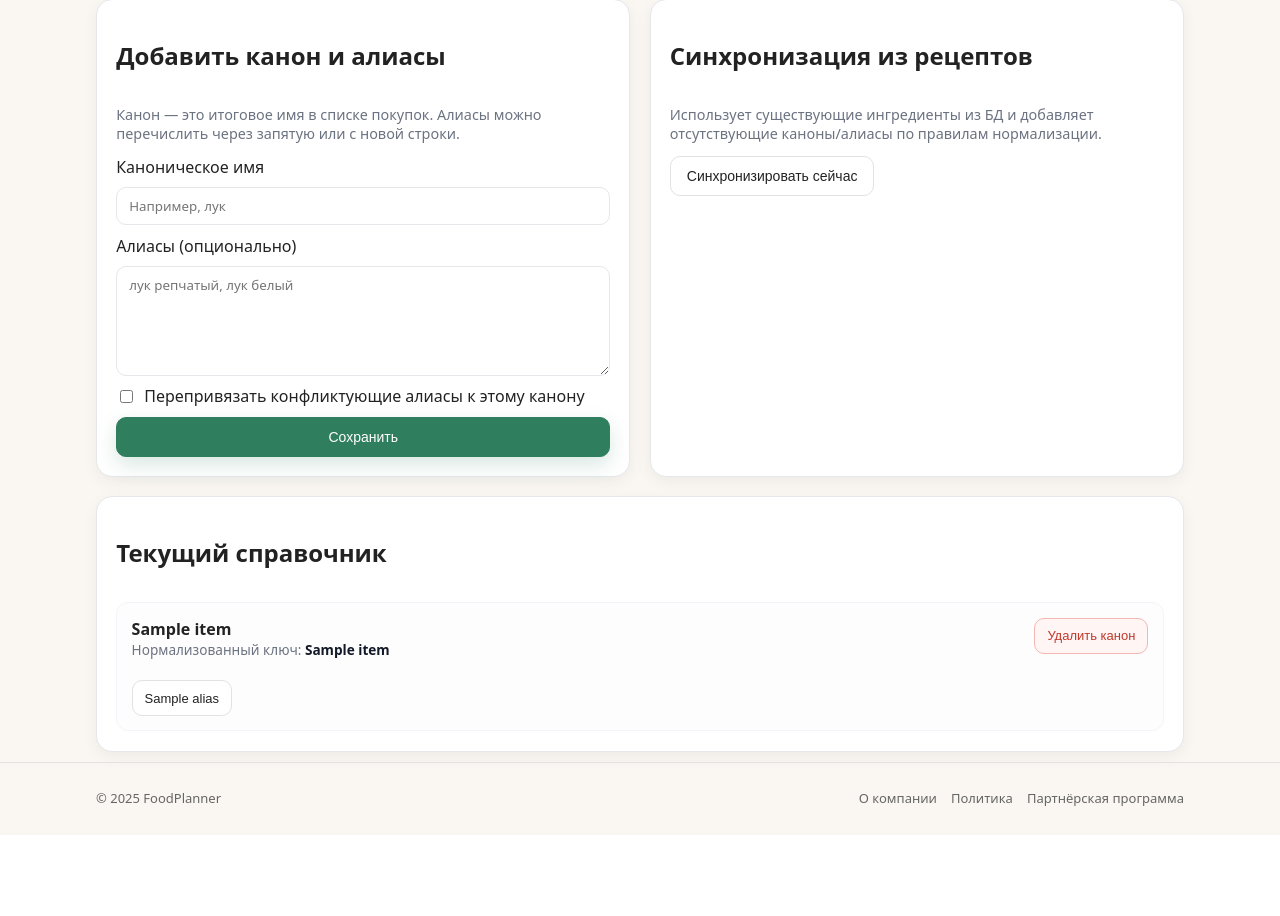
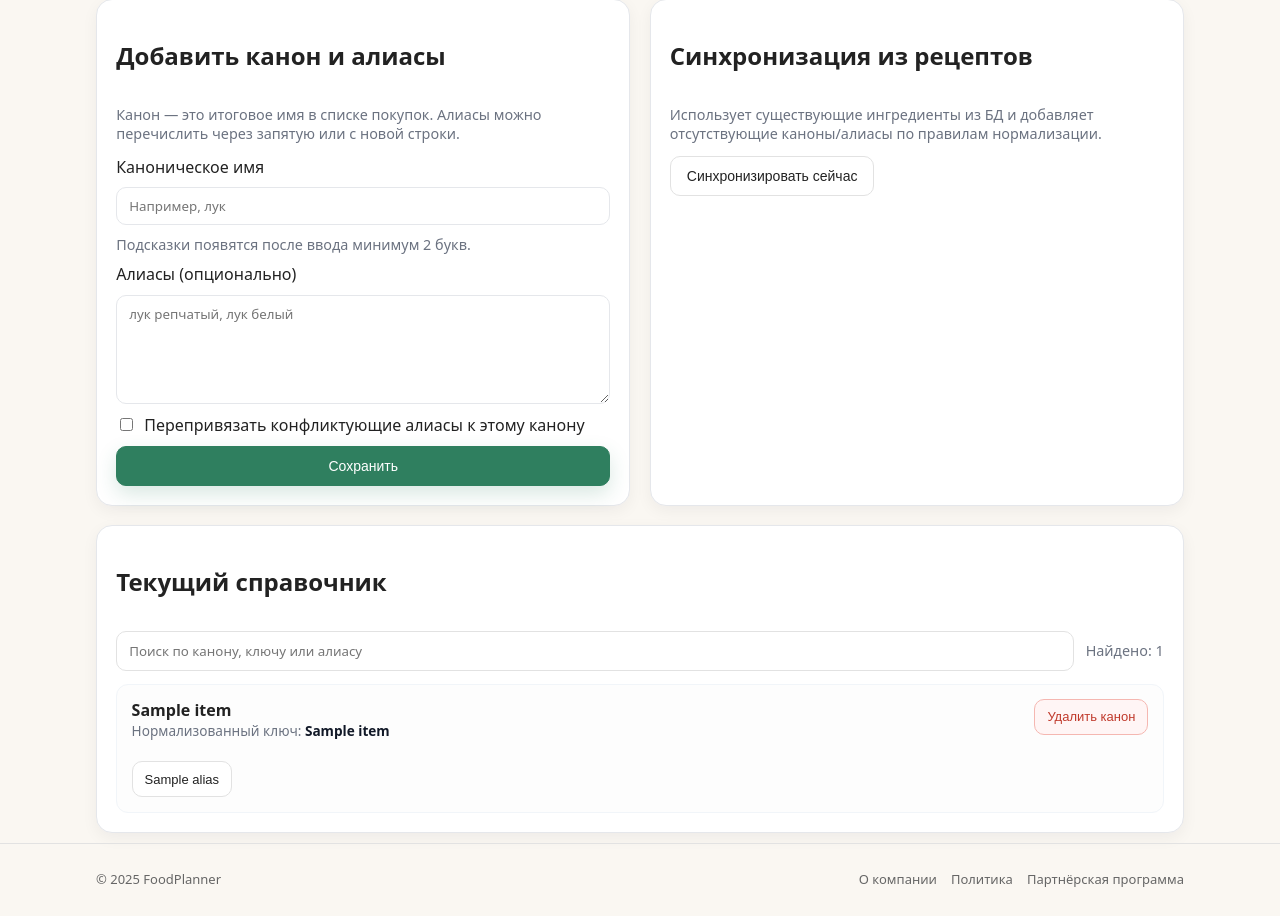
Before and after one commit to Tomich37/foodplanner, a FastAPI app: template templates/admin_ingredients.html in a window 1280 px wide. Shown: the part 384-1300 px from the top of the page. Before the commit the page ends 1219 px from the top, so only its background shows below. Run offline with FastAPI, Linux system fonts and the light colour scheme; the template is opened without the code that fills it: most values are stand-ins (such as "Sample title", 1, 10 or a date in 2020); parts of the project's set-up code (start-up, migrations or seed data) failed here and were passed over.

Commit message:
Поиск ингридиентов в админке

```diff
--- a/static/css/pages/admin_tags.css
+++ b/static/css/pages/admin_tags.css
@@ -111,3 +111,23 @@
     font-weight: 700;
     margin-top: 0.2rem;
 }
+
+.admin-tags__toolbar {
+    display: flex;
+    flex-wrap: wrap;
+    gap: 0.75rem;
+    align-items: center;
+}
+
+.admin-tags__search {
+    border: 1px solid #e5e7eb;
+    border-radius: 10px;
+    padding: 0.55rem 0.75rem;
+    min-width: min(100%, 380px);
+    flex: 1 1 280px;
+}
+
+.admin-tags__search-meta {
+    font-size: 0.9rem;
+    color: #6b7280;
+}
--- /dev/null
+++ b/static/js/admin_ingredients.js
@@ -0,0 +1,102 @@
+(function () {
+    "use strict";
+
+    const page = document.querySelector(".admin-tags");
+    if (!page) {
+        return;
+    }
+
+    const canonicalInput = page.querySelector("#canonical-name");
+    const canonicalList = page.querySelector("#canonical-name-suggestions");
+    const canonicalOptionsNode = page.querySelector("#canonical-name-options-source");
+
+    const parseCanonicalOptions = () => {
+        if (!canonicalOptionsNode) {
+            return [];
+        }
+        return Array.from(canonicalOptionsNode.querySelectorAll("option"))
+            .map((option) => (option.value || "").trim())
+            .filter(Boolean);
+    };
+
+    const canonicalOptions = parseCanonicalOptions();
+    const normalize = (value) => (value || "").toLowerCase().replace(/ё/g, "е").trim();
+
+    const updateCanonicalSuggestions = () => {
+        if (!canonicalInput || !canonicalList) {
+            return;
+        }
+
+        const minChars = Number(canonicalInput.dataset.suggestMin || 2);
+        const limit = Number(canonicalInput.dataset.suggestLimit || 12);
+        const query = normalize(canonicalInput.value);
+
+        canonicalList.innerHTML = "";
+        if (query.length < minChars) {
+            return;
+        }
+
+        const startsWithMatches = [];
+        const containsMatches = [];
+
+        canonicalOptions.forEach((option) => {
+            const normalizedOption = normalize(option);
+            if (!normalizedOption.includes(query)) {
+                return;
+            }
+            if (normalizedOption.startsWith(query)) {
+                startsWithMatches.push(option);
+            } else {
+                containsMatches.push(option);
+            }
+        });
+
+        const matched = startsWithMatches.concat(containsMatches).slice(0, limit);
+        matched.forEach((name) => {
+            const option = document.createElement("option");
+            option.value = name;
+            canonicalList.appendChild(option);
+        });
+    };
+
+    canonicalInput?.addEventListener("input", updateCanonicalSuggestions);
+    canonicalInput?.addEventListener("focus", updateCanonicalSuggestions);
+    canonicalInput?.addEventListener("blur", () => {
+        if (canonicalList) {
+            canonicalList.innerHTML = "";
+        }
+    });
+
+    const searchInput = page.querySelector("#catalog-search");
+    if (!searchInput) {
+        return;
+    }
+
+    const items = Array.from(page.querySelectorAll("[data-catalog-item]"));
+    const countNode = page.querySelector("#catalog-search-count");
+    const emptyNode = page.querySelector("#catalog-empty-message");
+
+    const applyFilter = () => {
+        const query = (searchInput.value || "").toLowerCase().replace(/ё/g, "е").trim();
+        let visibleCount = 0;
+
+        items.forEach((item) => {
+            const text = (item.dataset.search || "").toLowerCase().replace(/ё/g, "е");
+            const matches = !query || text.includes(query);
+            item.style.display = matches ? "" : "none";
+            if (matches) {
+                visibleCount += 1;
+            }
+        });
+
+        if (countNode) {
+            countNode.textContent = String(visibleCount);
+        }
+        if (emptyNode) {
+            emptyNode.style.display = visibleCount ? "none" : "";
+        }
+    };
+
+    searchInput.addEventListener("input", applyFilter);
+    applyFilter();
+})();
--- a/templates/admin_ingredients.html
+++ b/templates/admin_ingredients.html
@@ -47,10 +47,15 @@
                         id="canonical-name"
                         type="text"
                         name="canonical_name"
+                        list="canonical-name-suggestions"
+                        data-suggest-min="2"
+                        data-suggest-limit="12"
+                        autocomplete="off"
                         required
                         maxlength="120"
                         placeholder="Например, лук"
                     />
+                    <p class="admin-tags__hint">Подсказки появятся после ввода минимум 2 букв.</p>
                     <label for="alias-list">Алиасы (опционально)</label>
                     <textarea
                         id="alias-list"
@@ -65,6 +70,12 @@
                     </label>
                     <button type="submit" class="btn btn--primary">Сохранить</button>
                 </form>
+                <datalist id="canonical-name-suggestions"></datalist>
+                <select id="canonical-name-options-source" hidden aria-hidden="true">
+                    {% for item in catalog %}
+                    <option value="{{ item.name }}"></option>
+                    {% endfor %}
+                </select>
             </div>
 
             <div class="admin-tags__card">
@@ -81,9 +92,28 @@
         <div class="admin-tags__card" style="margin-top:1.2rem;">
             <h2>Текущий справочник</h2>
             {% if catalog %}
+            <div class="admin-tags__toolbar">
+                <input
+                    type="search"
+                    id="catalog-search"
+                    class="admin-tags__search"
+                    placeholder="Поиск по канону, ключу или алиасу"
+                />
+                <div class="admin-tags__search-meta">
+                    Найдено: <span id="catalog-search-count">{{ catalog|length }}</span>
+                </div>
+            </div>
+            <p class="admin-tags__empty" id="catalog-empty-message" style="display:none;">
+                По вашему запросу ничего не найдено.
+            </p>
             <div class="admin-tags__list">
                 {% for item in catalog %}
-                <article class="tag-row" style="align-items:flex-start;flex-direction:column;">
+                <article
+                    class="tag-row"
+                    style="align-items:flex-start;flex-direction:column;"
+                    data-catalog-item
+                    data-search="{{ (item.name ~ ' ' ~ item.normalized_name ~ ' ' ~ (item.aliases | map(attribute='alias') | join(' '))) | lower }}"
+                >
                     <div style="width:100%;display:flex;justify-content:space-between;gap:0.75rem;align-items:flex-start;">
                         <div>
                             <div class="tag-row__label">{{ item.name }}</div>
@@ -128,3 +158,7 @@
 {% block extra_styles %}
 <link rel="stylesheet" href="{{ url_for('static', path='/css/pages/admin_tags.css') }}?v={{ static_version }}" />
 {% endblock %}
+
+{% block extra_scripts %}
+<script src="{{ url_for('static', path='/js/admin_ingredients.js') }}?v={{ static_version }}" defer></script>
+{% endblock %}
```
